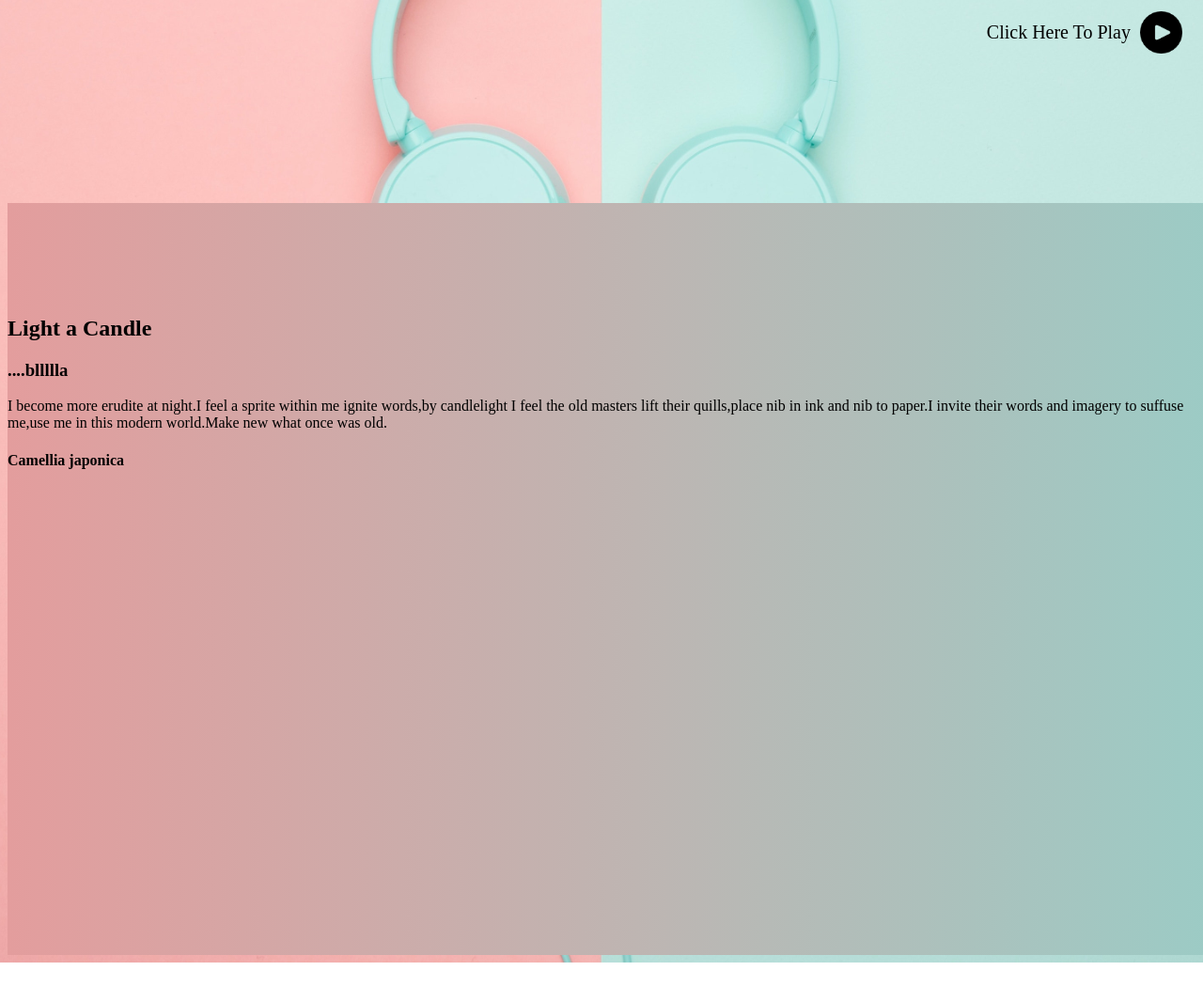
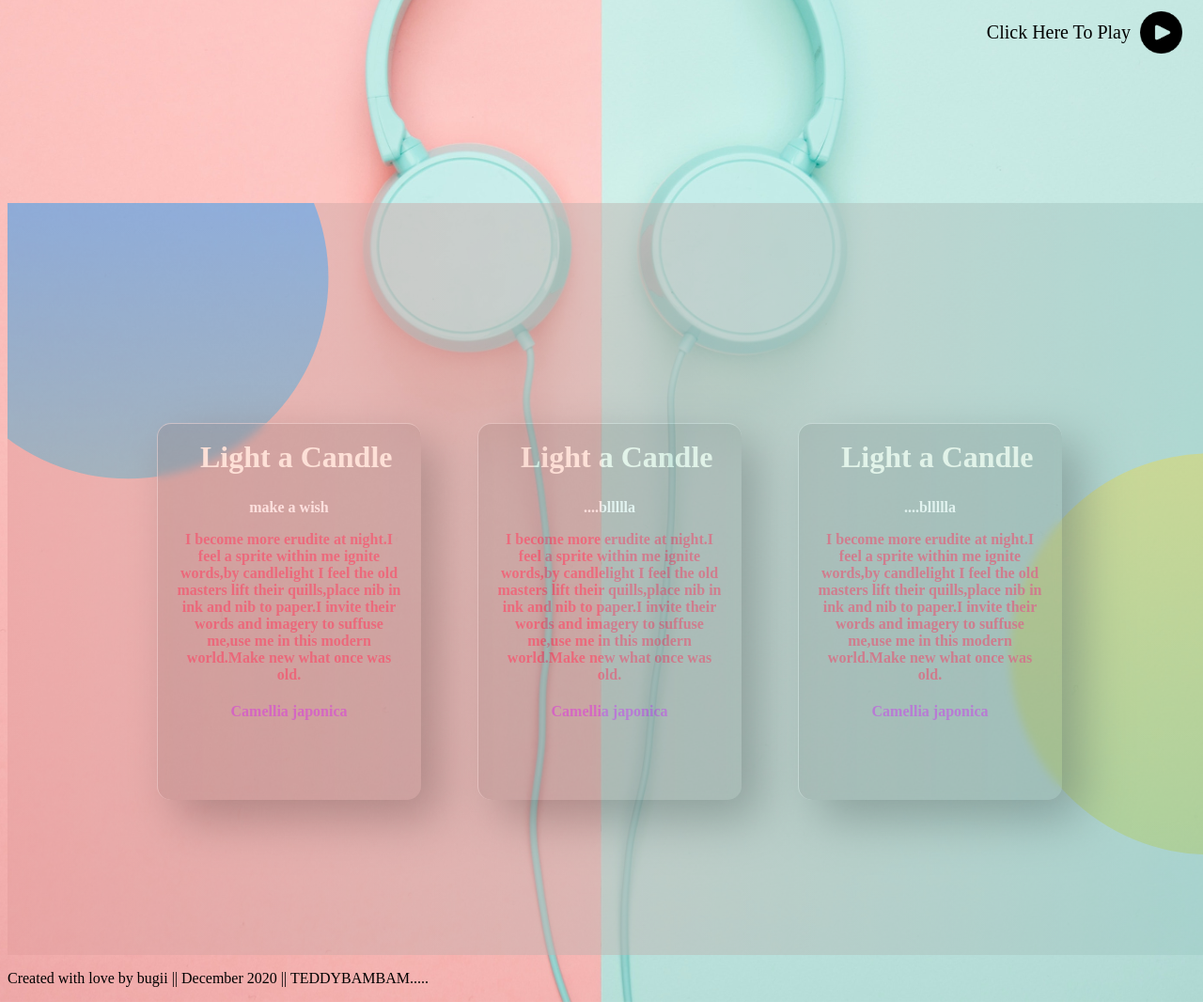
Before and after one commit to Enomfon/Happy-Birthday, a plain HTML site: page Index.html in a window 1280 px wide. Shown: the part 729-1795 px from the top of the page at 94% size. Before the commit the page ends 1753 px from the top, so only its background shows below. Drawn offline with Linux system fonts and the light colour scheme.

Commit message:
something new

```diff
--- a/Index.html
+++ b/Index.html
@@ -45,14 +45,37 @@
 		<p>On your birthday, I wish you nothing but the indescribable happiness you bring into my life. There isn't a single day that goes by that I don't Thank God for meeting a being like you </p>
 		<p>Sweetheart, this is your day. Celebrate it knowing that my love for you is as big as the universe,and my goodwishes as endless as the sea Happy birthday  I Love you Birthday Boy.</p>
 		<h4>-Bugii</h4>
-
-	</div>
+		</div>
 
 	</section>
+	<marquee><p>CLEAR ROAD  FOR MY KING</p></marquee>
 
 	<section id="Part_2">
-		<marquee><p>MAKE A WISH!!!</p></marquee>
 		<div class="holder">
+			<div class="sub">
+				<div class="content">
+					<h1>Light a Candle</h1>
+					<h3>make a wish</h3>
+					<p>
+						I become more erudite at night.I feel a sprite within me ignite words,by candlelight I feel the old masters lift their quills,place nib in ink and nib to paper.I invite their words and imagery to suffuse me,use me in this modern world.Make new what once was old.
+					</p>
+					<h4>Camellia japonica</h4>
+
+
+				</div>
+			</div>
+			<div class="sub">
+				<div class="content">
+					<h1>Light a Candle</h1>
+					<h3>....bllllla</h3>
+					<p>
+						I become more erudite at night.I feel a sprite within me ignite words,by candlelight I feel the old masters lift their quills,place nib in ink and nib to paper.I invite their words and imagery to suffuse me,use me in this modern world.Make new what once was old.
+					</p>
+					<h4>Camellia japonica</h4>
+
+
+				</div>
+			</div>
 			<div class="sub">
 				<div class="content">
 					<h1>Light a Candle</h1>
@@ -69,11 +92,15 @@
 
 
 	</section>
+	<footer>
+		<p>Created with love by bugii ||  December 2020 || TEDDYBAMBAM.....</p>
+	</footer>
 
 
 <script>
 	var sing = document.getElementById("clip");
 	var icon = document.getElementById("pic");
+
 
 	icon.onclick = function(){
 		if(sing.paused){
@@ -82,14 +109,8 @@
 		}else{
 			sing.pause();
 			icon.src="play.png"
-		}/*else{
-			sing.finish();
-			icon.src="play.png"
-		}*/
-	function myFunction1() {
-  var popup = document.getElementById("my_Popup1");
-  popuptext.classList.toggle("show");
-}
+		};
+
 
 	}
 </script>
--- a/musikk.CSS
+++ b/musikk.CSS
@@ -119,7 +119,7 @@ li:hover + .popuptext {
 
 }
 .quote:hover{
-	transform: translate(20px 20px);
+	transform: translate(20px, 30px);
 }
 .popup {
   position: relative;
@@ -150,19 +150,94 @@ li:hover + .popuptext {
 }
 #Part_2{
 	position:relative;
-	display:inline-block;
+	display:flex;
+	justify-content:center;
 	width:100%;
-	height:100vh;
-	margin-top:150px;
-	background-image: linear-gradient(to right,#e39d9d,#9ccbc5);
+	min-height:100vh;
+	margin-top:50px;
+	background-image:linear-gradient(to right,#e39d9d,#9ccbc5);
+	opacity:0.5
 
-
+}
+#Part_2::before{
+	content:'';
+	position:absolute;
+	top:0;
+	left:0;
+	width:100%;
+	height:100%;
+	background:linear-gradient(#edcf45,#99bf65);
+	clip-path:circle(20% at right 60%);
+}
+#Part_2::after{
+	content:'';
+	position:absolute;
+	top:0;
+	left:0;
+	width:100%;
+	height:100%;
+	background:linear-gradient(#2196f3,#99bf65);
+	clip-path:circle(20% at 10% 10%);
 }
 marquee p{
 	color:crimson;
 	font-family: Baskerville, "Palatino Linotype", Palatino, "Century Schoolbook L", "Times New Roman", "serif";
 	font-weight:bold;
 	font-size:30px;
+}
+.holder{
+	padding-top:70px;
+	opacity:1;
+	color:#B012CC;
+	position:relative;
+	display:flex;
+	justify-content: center;
+	align-items: center;
+	max-width: 1200px;
+	flex-wrap:wrap;
+	z-index:1;
+}
+.holder .sub{
+	position:relative;
+	width:280px;
+	height:400px;
+	margin:30px;
+	box-shadow:20px 20px 50px rgba(0,0,0,0.5);
+	border-radius:15px;
+	background:rgba(0, 0, 0, 0.2);
+	display:flex;
+	overflow: hidden;
+	justify-content:center;
+	align-items:center;
+	border-top:1px solid rgba(255,255,255,0.5);
+	border-left:1px solid rgba(255,255,255,0.5);
+	backdrop-filter:blur(5px);
+}
+.holder .sub .content{
+	padding:20px;
+	text-align:center;
+	transition:0.5s;
+
+}
+.holder .sub .content h1{
+	position:absolute;
+	top:-10px;
+	right:30px;
+	font-size:2em;
+	color:ivory;
+	pointer-events: none;
+
+}
+.holder .sub .content h3{
+	font-size:1em;
+	color:#fff;
+	z-index:1;
+}
+.holder .sub .content p{
+	color:crimson;
+	font-weight:600;
+
+
 }
 @-webkit-keyframes fadeIn {
   from {opacity: 0;}
```
